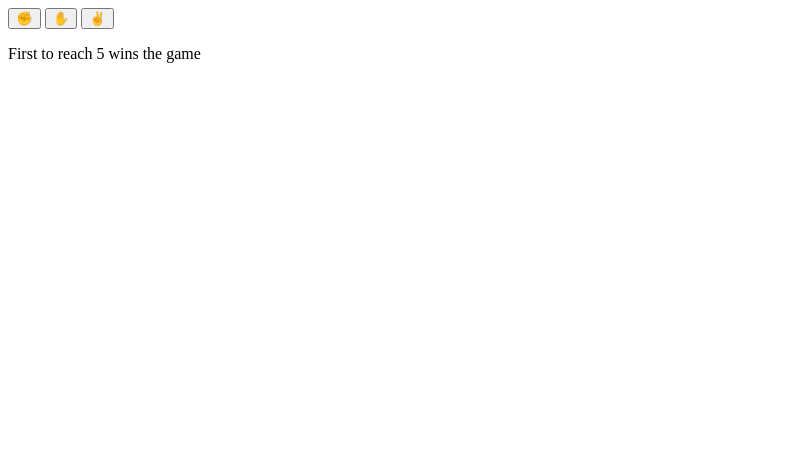
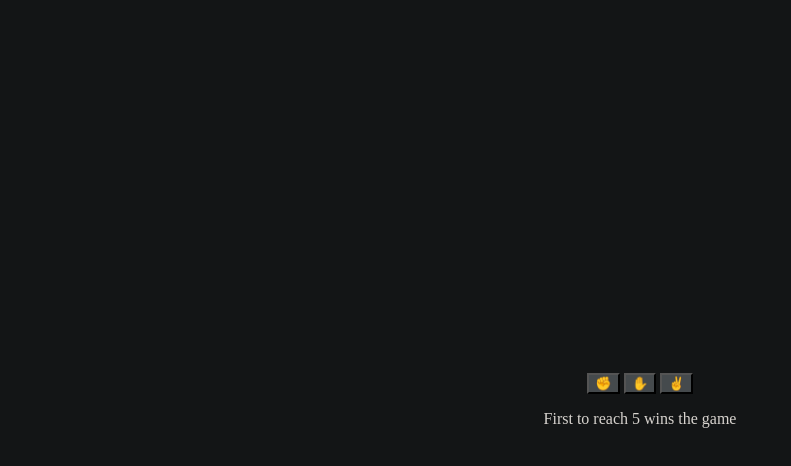
Before and after one commit to mateusmeloxyz/rock-paper-scissors, a plain HTML site: page index.html in a window 1280 px wide. Shown: the whole page, without its empty margins (0-791 px from the left). Drawn offline with Linux system fonts and the light colour scheme.

Commit message:
Add styles + centers game on screen

```diff
--- a/index.html
+++ b/index.html
@@ -4,13 +4,18 @@
 <head>
     <meta charset="UTF-8">
     <title>Rock paper scissors</title>
+    <link rel='stylesheet' type='text/css' href="styles.css">
 </head>
 
 <body>
-    <button id="rock">✊</button>
-    <button id="paper">✋</button>
-    <button id="scissors">✌️</button>
-    <div id="result">
+    <div class="game-container">
+        <div class="options-container">
+            <button id="rock">✊</button>
+            <button id="paper">✋</button>
+            <button id="scissors">✌️</button>
+        </div>
+        <div id="result">
+        </div>
     </div>
     <script src="./script.js"></script>
 </body>
--- /dev/null
+++ b/styles.css
@@ -0,0 +1,36 @@
+html {
+	box-sizing: border-box;
+}
+
+*, *:before, *:after {
+	box-sizing: inherit;
+}
+
+body {
+	min-height: 100vh;
+background: #131516;
+	color: #d8d4cf;
+	display: flex;
+	justify-content: center;
+	align-items: center;
+	flex-direction: column;
+}
+
+button {
+	background: #454a4d;
+}
+
+.options-container {
+	text-align: center;
+}
+
+#result {
+	text-align: center;
+}
+
+.game-container {
+	display: flex;
+	align-items: center;
+	justify-content: center;
+	flex-direction: column;
+}
```
